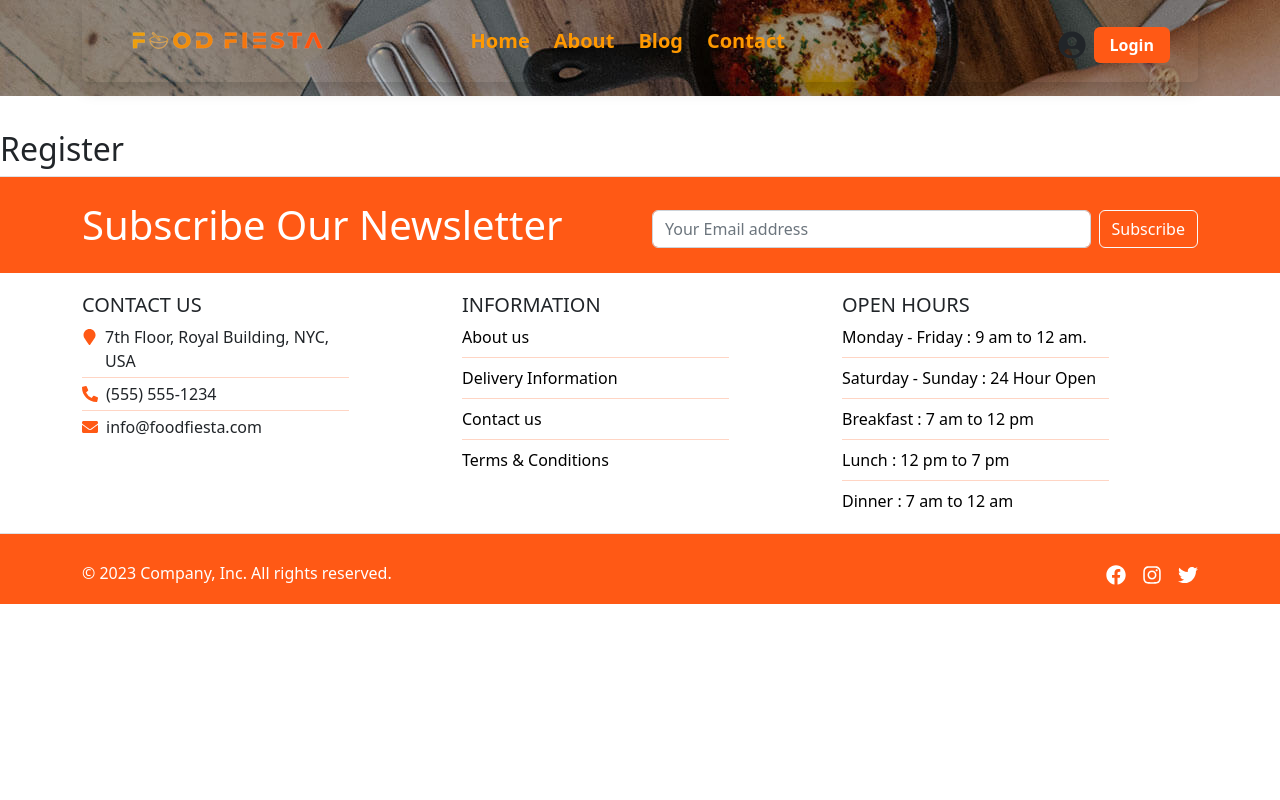
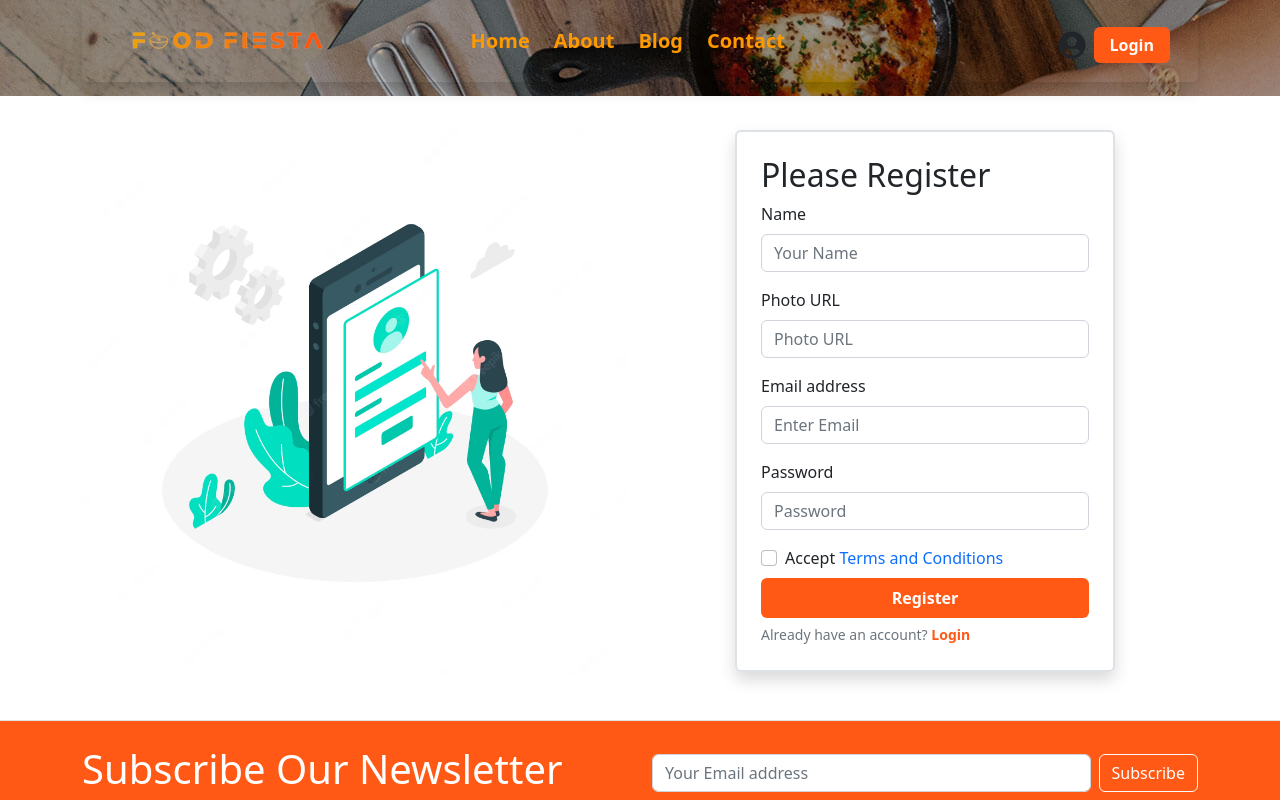
Before and after one commit to Shameem-Akbar/Food-Fiesta-Client, a React (Vite) app: page /register in a window 1280 px wide. Shown: the top 800 px of the page. Built offline with nearby package versions, Linux system fonts and the light colour scheme; what @react-pdf/renderer would draw is missing.

Commit message:
register page design done

```diff
--- a/src/pages/Login/Login/Login.jsx
+++ b/src/pages/Login/Login/Login.jsx
@@ -8,22 +8,20 @@ const Login = () => {
     return (
         <Container>
             <div className='row'>
-                <div className='col-md-6'>
+                <div className='col-md-6 order-2 order-lg-1'>
                     <img className='w-100' src={login} alt="" />
                 </div>
-                <div className='mx-auto m-5 col-md-4 border border-2 p-4 rounded'>
-                    <h2>Please Login</h2>
+                <div className='mx-auto mt-1 mb-5 col-md-4 border border-2 p-4 rounded order-1 shadow'>
+                    <h2 className='mt-1'>Please Login</h2>
                     <Form>
                         <Form.Group className="mb-3" controlId="formBasicEmail">
                             <Form.Label>Email address</Form.Label>
-                            <Form.Control type="email" name='email' placeholder="Enter email" required />
+                            <Form.Control type="email" name='email' placeholder="Enter Email" required />
                         </Form.Group>
-
                         <Form.Group className="mb-3" controlId="formBasicPassword">
                             <Form.Label>Password</Form.Label>
                             <Form.Control type="password" name='password' placeholder="Password" required />
                         </Form.Group>
-
                         <Button className='fw-semibold col-12 py-2 border-0' variant="primary" type="submit" style={{ backgroundColor: "#FF5915", }}>
                             Login
                         </Button>
@@ -40,14 +38,14 @@ const Login = () => {
                             <FaGithub className='mb-1 me-1'></FaGithub> Login with Github
                         </Button>
                         <Form.Text className="text-secondary">
-                            Don&apos;t Have an Account? <Link className='text-danger fw-bold' to="/register" style={{ textDecoration: 'none' }}>Register</Link>
+                            Don&apos;t have an account? <Link className='fw-bold' to="/register" style={{ textDecoration: 'none', color: "#FF5915" }}>Register</Link>
                         </Form.Text>
                     </Form>
                 </div>
 
 
             </div>
-        </Container>
+        </Container >
     );
 };
 
--- a/src/pages/Login/Register/Register.jsx
+++ b/src/pages/Login/Register/Register.jsx
@@ -1,10 +1,54 @@
 import React from 'react';
+import { Button, Container, Form } from 'react-bootstrap';
+import { Link } from 'react-router-dom';
+import login from '../../../assets/login.jpg'
 
 const Register = () => {
     return (
-        <div>
-            <h2>Register</h2>
-        </div>
+        <Container>
+            <div className='row'>
+                <div className='col-md-6 order-2 order-lg-1'>
+                    <img className='w-100' src={login} alt="" />
+                </div>
+                <div className='mx-auto mb-5 col-md-4 border border-2 p-4 rounded order-1 shadow'>
+                    <h2>Please Register</h2>
+                    <Form>
+                        <Form.Group className="mb-3" controlId="formBasicName">
+                            <Form.Label>Name</Form.Label>
+                            <Form.Control type="text" name='name' placeholder="Your Name" required />
+                        </Form.Group>
+                        <Form.Group className="mb-3" controlId="formBasicPhotoURL">
+                            <Form.Label>Photo URL</Form.Label>
+                            <Form.Control type="text" name='photo' placeholder="Photo URL" required />
+                        </Form.Group>
+                        <Form.Group className="mb-3" controlId="formBasicEmail">
+                            <Form.Label>Email address</Form.Label>
+                            <Form.Control type="email" name='email' placeholder="Enter Email" required />
+                        </Form.Group>
+
+                        <Form.Group className="mb-3" controlId="formBasicPassword">
+                            <Form.Label>Password</Form.Label>
+                            <Form.Control type="password" name='password' placeholder="Password" required />
+                        </Form.Group>
+                        <Form.Group className="mb-1" controlId="formBasicCheckbox">
+                            <Form.Check
+
+                                type="checkbox"
+                                name="accept"
+                                label={<>Accept <Link to="/terms" style={{ textDecoration: 'none' }}>Terms and Conditions</Link> </>} />
+                        </Form.Group>
+
+                        <Button className='fw-semibold col-12 py-2 my-1 border-0' variant="primary" type="submit" style={{ backgroundColor: "#FF5915", }}>
+                            Register
+                        </Button>
+                        <br />
+                        <Form.Text className="text-secondary">
+                            Already have an account? <Link className=' fw-bold' to="/login" style={{ textDecoration: 'none', color: "#FF5915" }}>Login</Link>
+                        </Form.Text>
+                    </Form>
+                </div>
+            </div>
+        </Container>
     );
 };
 
```
